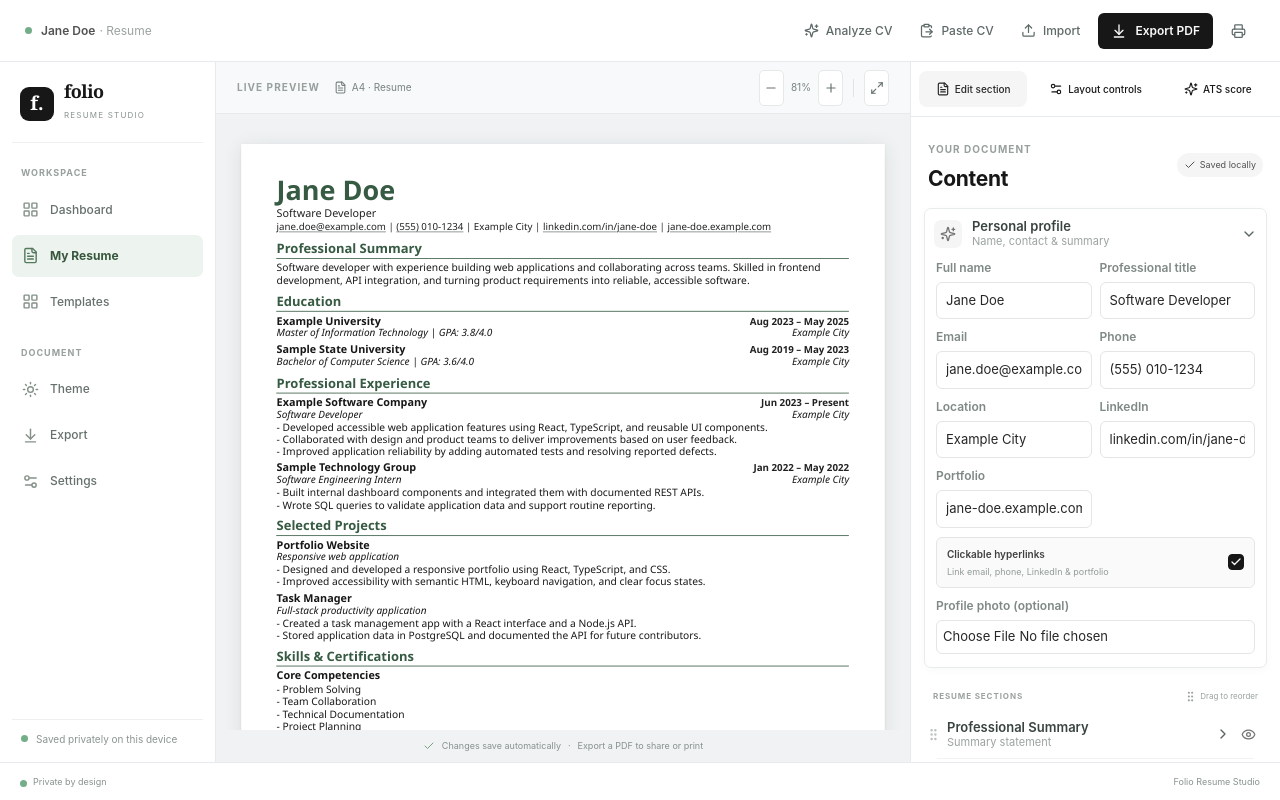
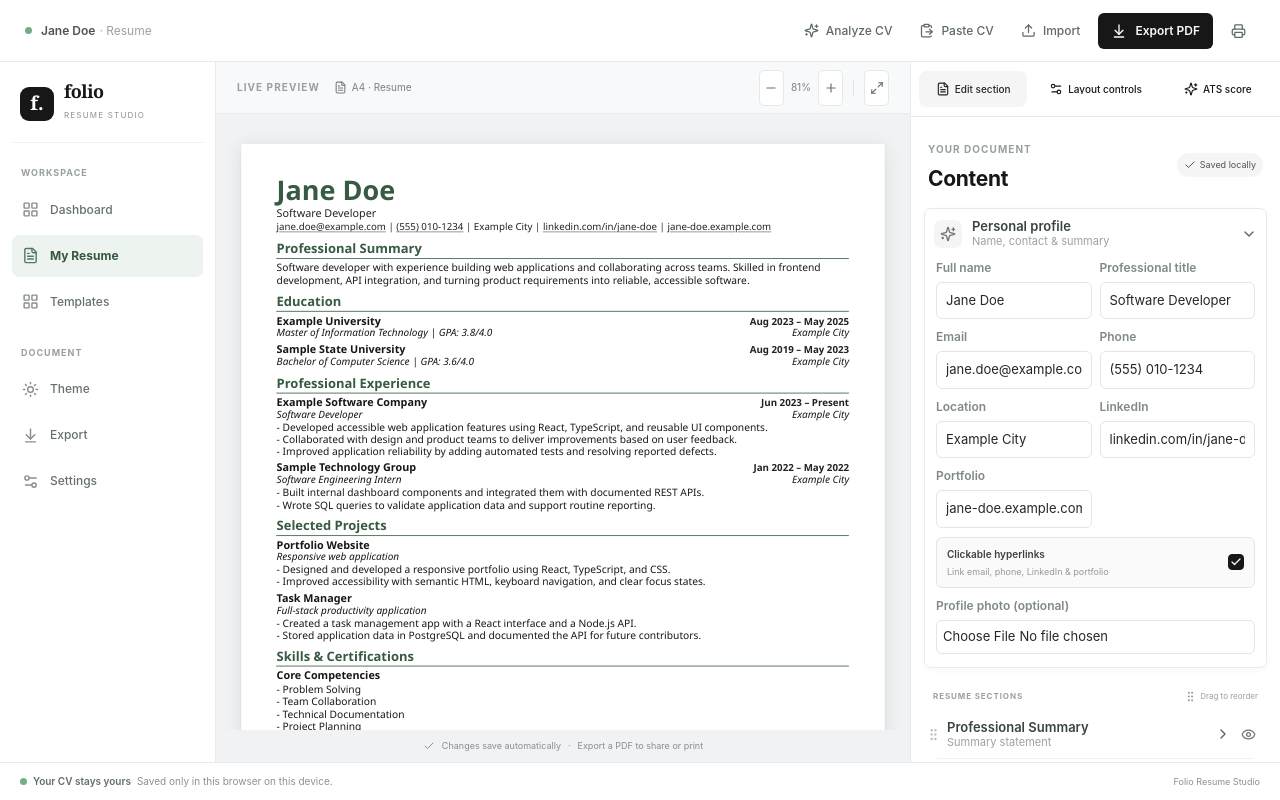
Before and after one commit to HVzz24/Folio, a React (Vite) app: page / in a window 1280 px wide. Built offline with nearby package versions, Linux system fonts and the light colour scheme.

Commit message:
fix the footer

```diff
--- a/src/App.tsx
+++ b/src/App.tsx
@@ -599,7 +599,6 @@ function DesignSidebar({ zoom, setZoom }: { zoom: number; setZoom: (zoom: number
           <NumberSetting label="Zoom" value={zoom} min={50} max={120} onChange={setZoom} unit="%" />
         </div>
       </div>}
-      <div className="privacy-note"><span className="privacy-dot" /><div><strong>Your CV stays yours</strong><p>Saved only in this browser on this device.</p></div></div>
     </aside>
   )
 }
@@ -961,10 +960,6 @@ function App() {
             <button className="studio-nav-item" type="button" onClick={() => printResume(resume.settings)}><ArrowDownToLine size={17} /><span>Export</span></button>
             <button className={`studio-nav-item ${editorMode === 'settings' ? 'selected' : ''}`} type="button" onClick={() => { setEditorMode('settings'); setMobileView('edit') }}><Settings2 size={17} /><span>Settings</span></button>
           </div>
-          <div className="studio-nav-bottom">
-            <span className="privacy-dot" />
-            <span>Saved privately on this device</span>
-          </div>
         </aside>
         <div className="workspace" data-mode={editorMode} data-mobile-view={mobileView}>
           <section className="preview-workspace">
@@ -1059,7 +1054,10 @@ function App() {
           </aside>
         </div>
       </div>
-      <footer className="app-footer no-print"><span><span className="privacy-dot" /> Private by design</span><div><span>Folio Resume Studio</span></div></footer>
+      <footer className="app-footer no-print">
+        <span className="footer-privacy"><span className="privacy-dot" /><strong>Your CV stays yours</strong><span>Saved only in this browser on this device.</span></span>
+        <div><span>Folio Resume Studio</span></div>
+      </footer>
       {resetOpen && <div className="modal-backdrop no-print" role="presentation" onMouseDown={(event) => { if (event.target === event.currentTarget) setResetOpen(false) }}>
         <div className="confirm-modal" role="dialog" aria-modal="true" aria-labelledby="reset-title"><div className="modal-icon"><RotateCcw size={19} /></div><h2 id="reset-title">Start fresh?</h2><p>This replaces the current CV with the original sample data. You can export a JSON backup before continuing.</p><div className="modal-actions"><Button variant="outline" className="cancel-button" type="button" onClick={() => setResetOpen(false)}>Keep editing</Button><Button variant="destructive" className="confirm-button" type="button" onClick={() => { resetResume(); setActiveSection('profile'); setResetOpen(false) }}>Reset CV</Button></div></div>
       </div>}
--- a/src/styles.css
+++ b/src/styles.css
@@ -270,13 +270,12 @@ button:disabled { cursor: default; opacity: .35; }
 .alignment-options button { gap: 4px; padding-inline: 3px; }
 .toggle-setting { display: flex; align-items: center; justify-content: space-between; margin-top: 13px; color: #737373; font-size: 9px; }
 .toggle-setting input { accent-color: #171717; }
-.privacy-note { display: flex; gap: 9px; align-items: flex-start; margin: 9px 17px 20px; padding: 12px 10px; border-radius: 7px; background: #f5f5f5; color: #525252; }
-.privacy-dot { flex: 0 0 auto; margin-top: 4px; }
-.privacy-note strong { font-size: 9px; font-weight: 600; }
-.privacy-note p { margin: 3px 0 0; color: #737373; font-size: 8px; line-height: 1.4; }
+.privacy-dot { flex: 0 0 auto; }
 .muted-icon { color: #9ba6a0; }
 .app-footer { min-height: 38px; flex: 0 0 38px; display: flex; align-items: center; justify-content: space-between; padding: 0 20px; border-top: 1px solid #e8ebed; background: #fff; color: #89938e; font-size: 9px; }
 .app-footer > span { display: flex; align-items: center; gap: 6px; }
+.app-footer .footer-privacy { font-size: 10px; }
+.app-footer .footer-privacy strong { color: #626d66; font-weight: 600; }
 .app-footer > div { display: flex; gap: 13px; }
 .app-footer button { display: inline-flex; align-items: center; gap: 4px; border: 0; background: transparent; color: #525252; padding: 4px 0; font-size: 9px; }
 .app-footer button:hover { color: #171717; }
@@ -498,8 +497,6 @@ button:disabled { cursor: default; opacity: .35; }
 .app-shell[data-theme="dark"] .text-action:hover { color: #fff; }
 .app-shell[data-theme="dark"] .remove-section { color: #d68f83; }
 .app-shell[data-theme="dark"] .add-section-form button { background: #e5e5e5; color: #171717; }
-.app-shell[data-theme="dark"] .privacy-note { background: #1f1f1f; color: #d4d4d4; }
-.app-shell[data-theme="dark"] .privacy-note p { color: #a3a3a3; }
 body:has(.app-shell[data-theme="dark"]) .ui-select-popup {
   --popover: #171719;
   --foreground: #f5f5f5;
@@ -519,6 +516,7 @@ body:has(.app-shell[data-theme="dark"]) .ui-select-popup {
 .app-shell[data-theme="dark"] .preview-workspace .resume-paper { background-color: #fff; }
 .app-shell[data-theme="dark"] .preview-footnote { color: #94a398; }
 .app-shell[data-theme="dark"] .app-footer { color: var(--dark-muted); }
+.app-shell[data-theme="dark"] .app-footer .footer-privacy strong { color: var(--dark-text); }
 .app-shell[data-theme="dark"] .app-footer button { color: #b7c3ba; }
 .app-shell[data-theme="dark"] .app-footer button:hover { color: #e6d2a6; }
 .app-shell[data-theme="dark"] .privacy-dot,
@@ -824,8 +822,6 @@ button:focus-visible, input:focus-visible, textarea:focus-visible, select:focus-
 .studio-nav-item.selected svg { color: #557a5f; }
 .studio-nav-item:disabled { cursor: not-allowed; opacity: .48; }
 .studio-nav-item small { color: #9aa39d; font-size: 8px; font-weight: 700; letter-spacing: .5px; }
-.studio-nav-bottom { display: flex; align-items: flex-start; gap: 8px; margin-top: auto; padding: 12px 9px 2px; border-top: 1px solid #edf0ee; color: #8a958e; font-size: 10px; line-height: 1.4; }
-.studio-nav-bottom .privacy-dot { flex: 0 0 auto; margin-top: 3px; }
 .workspace {
   display: grid;
   grid-template-columns: minmax(0, 1fr) minmax(340px, 370px);
@@ -873,6 +869,9 @@ button:focus-visible, input:focus-visible, textarea:focus-visible, select:focus-
 .editor-panel .settings-content,
 .editor-panel .ats-tools-content,
 .editor-panel .settings-panel-content { flex: 1 1 auto; min-height: 0; }
+.workspace .editor-panel > .design-sidebar { overflow: hidden; }
+.editor-panel .settings-content { overflow-y: auto; overscroll-behavior: contain; }
+.editor-panel .settings-tabs { flex: 0 0 auto; }
 .ats-tools-panel, .settings-panel { flex: 1 1 auto; min-height: 0; overflow-y: auto; background: #fff; }
 .ats-tools-content, .settings-panel-content { padding: 0 17px 20px; }
 .ats-tools-card { padding: 17px; border: 1px solid #e4eae5; border-radius: 10px; background: #f8faf8; }
@@ -886,7 +885,6 @@ button:focus-visible, input:focus-visible, textarea:focus-visible, select:focus-
 .ats-tools-details ul { display: grid; gap: 10px; margin: 12px 0 0; padding-left: 17px; line-height: 1.45; }
 .settings-action { display: flex; justify-content: flex-start; width: 100%; margin-top: 8px; text-align: left; }
 .settings-reset { color: #a44f47; }
-.editor-panel .privacy-note { margin: 8px 17px 18px; }
 .resume-section h2 { color: var(--resume-accent); border-bottom-color: var(--resume-accent); }
 .resume-header h1 { color: var(--resume-accent); }
 .resume-color-options { display: flex; flex-wrap: wrap; gap: 10px; }
@@ -935,8 +933,7 @@ button:focus-visible, input:focus-visible, textarea:focus-visible, select:focus-
 .app-shell[data-theme="dark"] .settings-panel,
 .app-shell[data-theme="dark"] .dashboard-panel,
 .app-shell[data-theme="dark"] .template-panel { border-color: var(--dark-border); background: var(--dark-panel); }
-.app-shell[data-theme="dark"] .studio-nav-label,
-.app-shell[data-theme="dark"] .studio-nav-bottom { color: var(--dark-subtle); }
+.app-shell[data-theme="dark"] .studio-nav-label { color: var(--dark-subtle); }
 .app-shell[data-theme="dark"] .studio-nav .brand { border-color: var(--dark-border); }
 .app-shell[data-theme="dark"] .studio-nav-item { color: var(--dark-muted); }
 .app-shell[data-theme="dark"] .studio-nav-item svg { color: var(--dark-subtle); }
@@ -993,7 +990,7 @@ button:focus-visible, input:focus-visible, textarea:focus-visible, select:focus-
     border-right: 0;
     border-bottom: 1px solid #e8ebed;
   }
-  .studio-nav .brand, .studio-nav-label, .studio-nav-bottom { display: none; }
+  .studio-nav .brand, .studio-nav-label { display: none; }
   .studio-nav-section { display: contents; }
   .studio-nav-item { width: 100%; min-width: 0; min-height: 32px; gap: 5px; padding-inline: 6px; font-size: 10px; white-space: nowrap; }
   .studio-nav-item svg { flex: 0 0 14px; width: 14px; height: 14px; }
@@ -1013,6 +1010,7 @@ button:focus-visible, input:focus-visible, textarea:focus-visible, select:focus-
   .app-shell[data-theme="dark"] .mobile-view-nav { border-color: var(--dark-border); background: var(--dark-panel); }
   .app-shell[data-theme="dark"] .mobile-preview-toggle { border-color: var(--dark-border); background: #101713; }
   .app-shell[data-theme="dark"] .mobile-preview-toggle .ui-button-secondary { background: #262626; }
+  .app-footer > div { display: none; }
 }
 
 @page { size: A4; margin: 0; }
```
